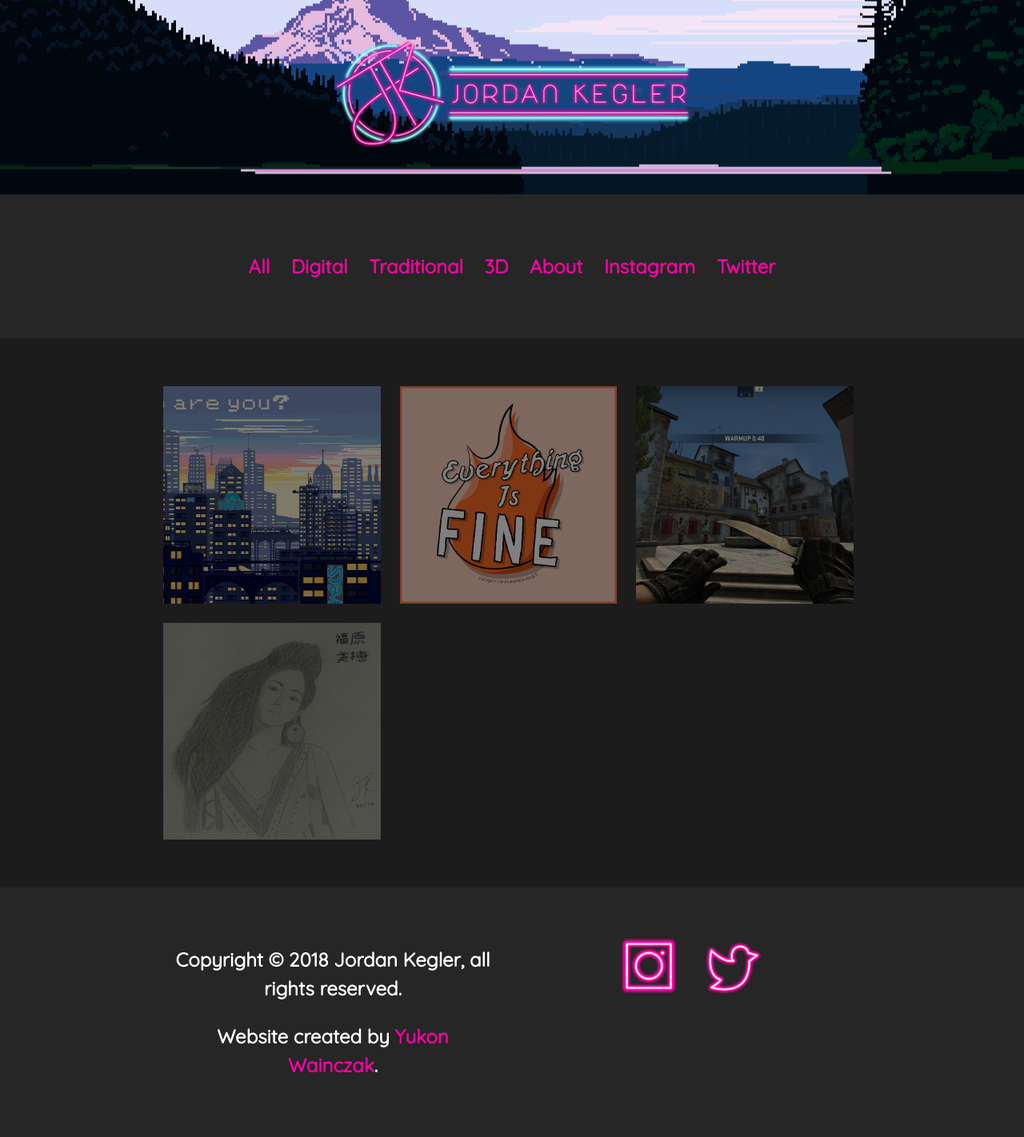
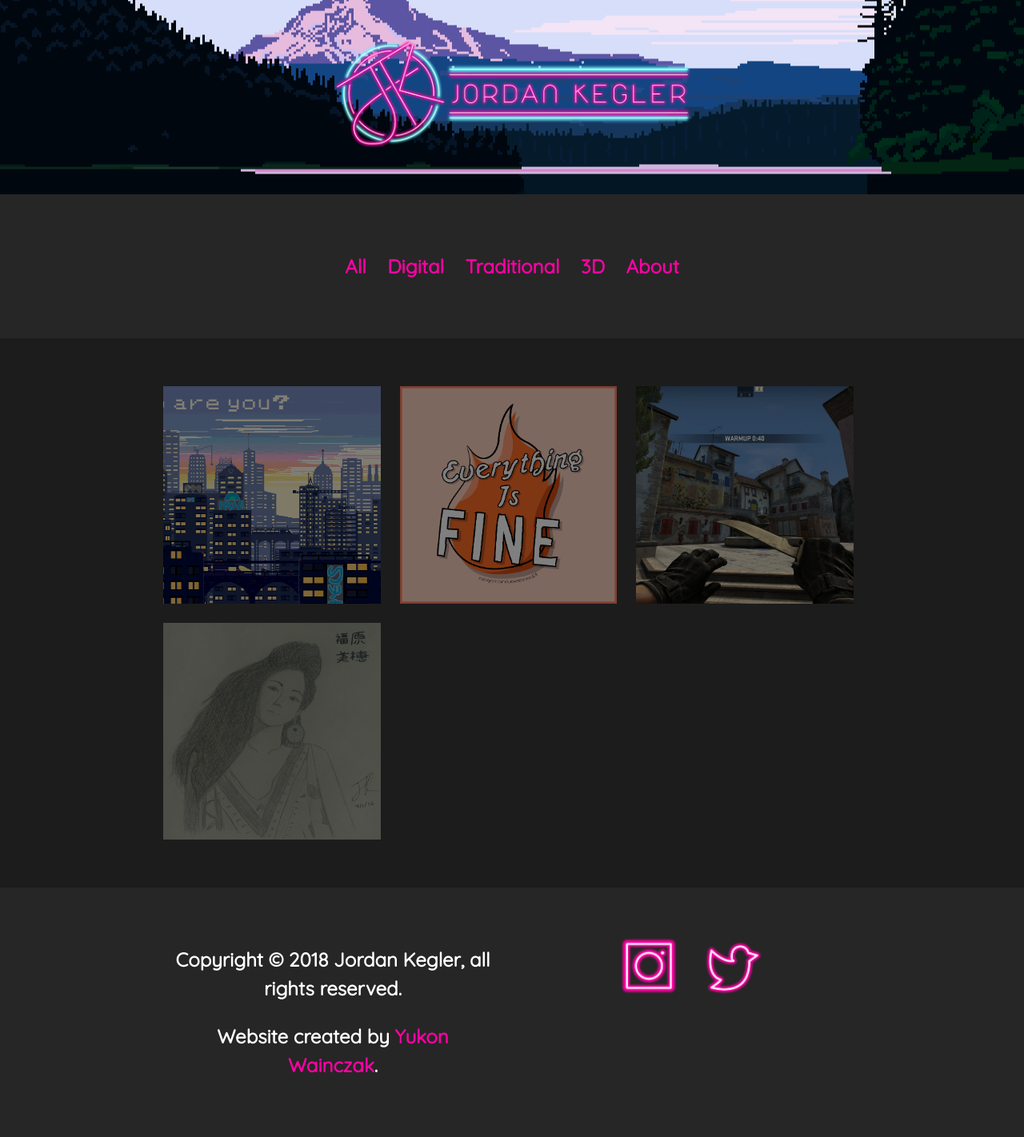
Before and after one commit to Wavestormed/Wavestormed.github.io, a Jekyll site: the page built from index.html, in a window 1280 px wide. Shown: the whole page at 80% size. Built offline with Jekyll 4.4.1, drawn with Linux system fonts in a browser that asks for light colours.

Commit message:
less clutter

```diff
--- a/_layouts/default.html
+++ b/_layouts/default.html
@@ -20,8 +20,6 @@ layout: meta
 				<li><a href="/traditional.html">Traditional</a></li>
 				<li><a href="/3d.html">3D</a></li>
 				<li><a href="/about.html">About</a></li>
-				<li><a href="http://instagram.com/wavestormed24" target="_blank">Instagram</a></li>
-				<li><a href="https://twitter.com/Wavestormed" target="_blank">Twitter</a></li>
 			</ul>
 		</div>
 	</div>
```
